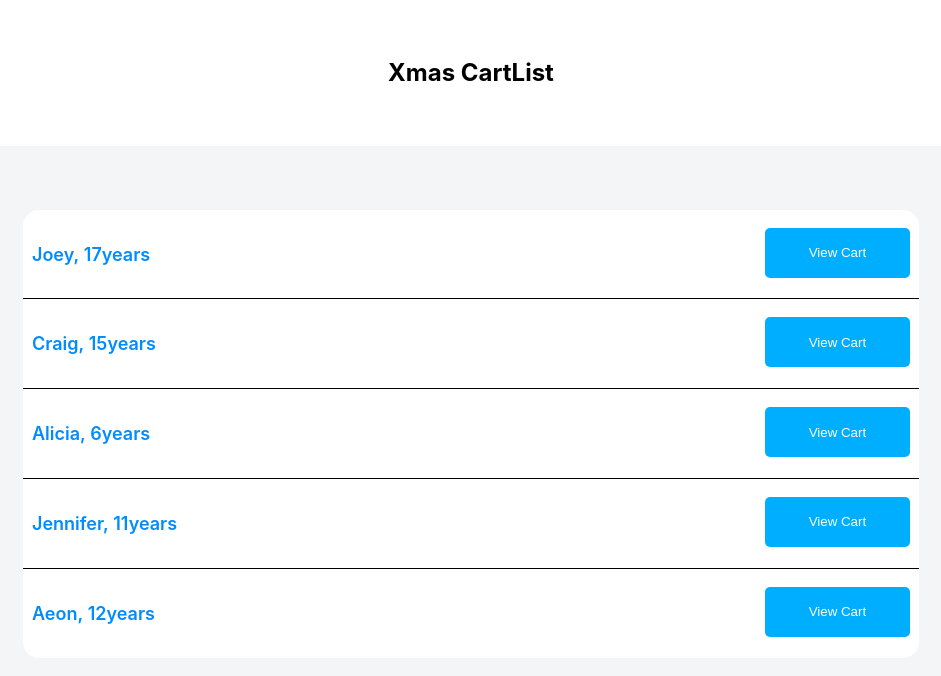
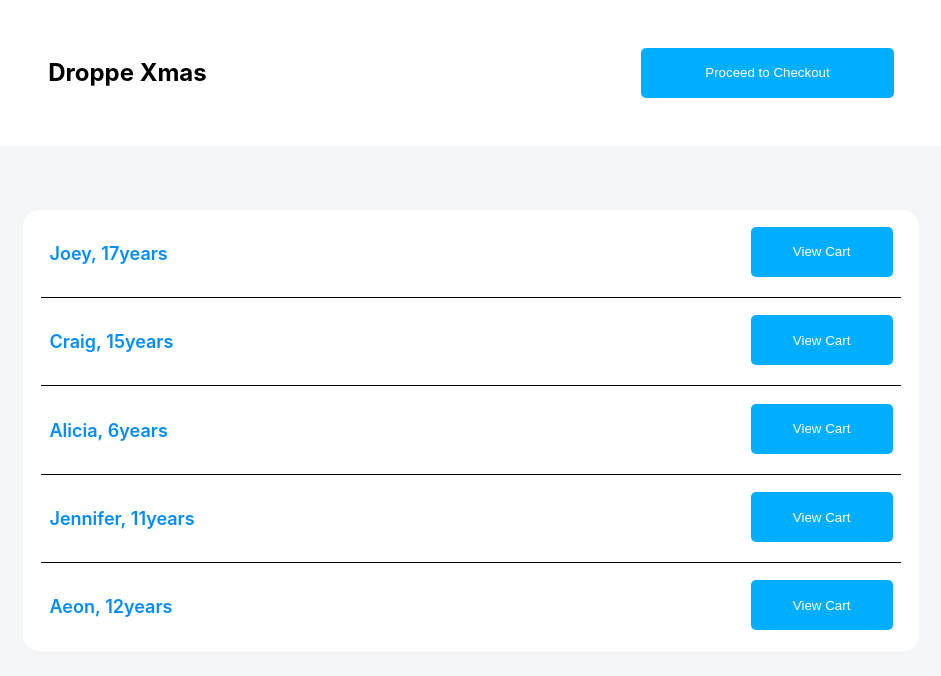
Before and after one commit to dominickudiabor/droppe-xmas, a React (Create React App) app: page / in a window 1280 px wide. Shown: the top 676 px of the page, without its empty margins (169-1110 px from the left). Built offline with nearby package versions, Linux system fonts and the light colour scheme.

Commit message:
implemented service for updating approval and discarded lists

```diff
--- a/src/App.tsx
+++ b/src/App.tsx
@@ -1,6 +1,7 @@
 import axios from 'axios'
 import { Cart } from 'pages/Cart'
 import { CartList } from 'pages/CartList'
+import Checkout from 'pages/Checkout'
 import React, { useEffect } from 'react'
 import { Route, Switch } from 'react-router-dom'
 import 'scss/main.scss'
@@ -12,6 +13,7 @@ export default function App() {
   return (
     <Switch>
       <Route exact path="/" component={CartList} />
+      <Route exact path="/checkout" component={Checkout} />
       <Route path="/cart/:id" component={Cart} />
     </Switch>
   )
--- a/src/components/wishItem.tsx
+++ b/src/components/wishItem.tsx
@@ -1,7 +1,7 @@
 import React from 'react'
 import { useDispatch } from 'react-redux'
 import { useParams } from 'react-router-dom'
-import { wishlistItemStatus } from 'redux/actions'
+import { updateWishlistItemApprovalStatus } from 'redux/actions'
 import { UpdatedListItems } from 'types'
 
 const WishItem: React.FC<UpdatedListItems> = (props) => {
@@ -9,11 +9,23 @@ const WishItem: React.FC<UpdatedListItems> = (props) => {
   const { id } = useParams<{ id: string }>()
 
   const handleApproval = () => {
-    dispatch(wishlistItemStatus({ item: props, status: 'Confirmed', name: id }))
+    dispatch(
+      updateWishlistItemApprovalStatus({
+        item: props,
+        status: 'Confirmed',
+        name: id,
+      })
+    )
   }
 
   const handleDiscard = () => {
-    dispatch(wishlistItemStatus({ item: props, status: 'Discarded', name: id }))
+    dispatch(
+      updateWishlistItemApprovalStatus({
+        item: props,
+        status: 'Discarded',
+        name: id,
+      })
+    )
   }
 
   return (
--- a/src/pages/CartList.tsx
+++ b/src/pages/CartList.tsx
@@ -3,14 +3,20 @@ import { nanoid } from 'nanoid'
 import React from 'react'
 import { useDispatch, useSelector } from 'react-redux'
 import { useHistory } from 'react-router-dom'
-import { fetchWishList } from 'redux/actions/cart'
+import {
+  fetchWishList,
+  updateApprovalAndDiscardedList,
+} from 'redux/actions/cart'
 import { AppState } from 'redux/models'
+import { ChildSpecificProperties } from 'redux/types/cart.types'
+import checkoutService from 'services/checkoutService'
 import { CartListProperties } from 'types'
 
 export const CartList = () => {
   const history = useHistory()
   const dispatch = useDispatch()
   const { wishLists } = useSelector((state: AppState) => state.cart)
+  const defaultChildlist = KIDS.cartList
 
   function renderCartList(cartList: CartListProperties[]) {
     return cartList.map((c) => (
@@ -23,24 +29,41 @@ export const CartList = () => {
     ))
   }
 
-  function loadWishList(name: string, id: number) {
+  const loadWishList = (name: string, id: number) => {
     history.push(`/cart/${name}`)
     if (!!wishLists[name]) return
     dispatch(fetchWishList(id, name))
   }
 
+  const handleCheckout = async (data: ChildSpecificProperties) => {
+    const {
+      updatedApprovedList,
+      updatedRejectedList,
+    } = await checkoutService.createAggregatedList(data)
+
+    dispatch(
+      updateApprovalAndDiscardedList({
+        updatedApprovedList,
+        updatedRejectedList,
+      })
+    )
+    history.push('/checkout')
+  }
+
   return (
     <div className="page">
       <div className="header">
-        <h2>Xmas CartList</h2>
-        <button disabled={CartList.length === Object.keys(wishLists).length}>
-          {' '}
+        <h2>Droppe Xmas</h2>
+        <button
+          // disabled={defaultChildlist.length !== Object.keys(wishLists).length}
+          onClick={() => handleCheckout(wishLists)}
+        >
           Proceed to Checkout
         </button>
       </div>
 
       <div className="card">
-        <div className="list">{renderCartList(KIDS.cartList)}</div>
+        <div className="list">{renderCartList(defaultChildlist)}</div>
       </div>
     </div>
   )
--- /dev/null
+++ b/src/pages/Checkout.tsx
@@ -0,0 +1,21 @@
+import React from 'react'
+import { useHistory } from 'react-router-dom'
+
+const Checkout = () => {
+  const history = useHistory()
+  const handleNavigation = () => history.goBack()
+  return (
+    <div className="page">
+      <div className="header">
+        <h2>Checkout</h2>
+        <button
+          // disabled={defaultChildlist.length !== Object.keys(wishLists).length}
+          onClick={handleNavigation}
+        >
+          Return
+        </button>
+      </div>
+    </div>
+  )
+}
+export default Checkout
--- a/src/redux/actions/cart.ts
+++ b/src/redux/actions/cart.ts
@@ -1,10 +1,15 @@
-import { DetailProductList, WishListStatusConfirmation } from 'types'
+import {
+  ApprovalAndDiscardedList,
+  DetailProductList,
+  WishListStatusConfirmation,
+} from 'types'
 import {
   CartActions,
   EXECUTE_WISHLIST_ITEM_STATUS,
   FETCH_WISHLIST,
   LOAD_UI_WITH_FETCHED_WISHLIST,
-  WISHLIST_ITEM_STATUS,
+  UPDATE_APPROVAL_AND_DISCARDED_LIST,
+  UPDATE_WISHLIST_ITEM_APPROVAL_STATUS,
 } from '../types/cart.types'
 
 export function fetchWishList(id: number, name: string): CartActions {
@@ -32,11 +37,20 @@ export function executeWishListItemStatus(
   }
 }
 
-export function wishlistItemStatus(
+export function updateWishlistItemApprovalStatus(
   itemStatus: WishListStatusConfirmation
 ): CartActions {
   return {
-    type: WISHLIST_ITEM_STATUS,
+    type: UPDATE_WISHLIST_ITEM_APPROVAL_STATUS,
     payload: itemStatus,
   }
 }
+
+export function updateApprovalAndDiscardedList(
+  updatedList: ApprovalAndDiscardedList
+): CartActions {
+  return {
+    type: UPDATE_APPROVAL_AND_DISCARDED_LIST,
+    payload: updatedList,
+  }
+}
--- a/src/redux/reducers/cart.ts
+++ b/src/redux/reducers/cart.ts
@@ -2,11 +2,11 @@ import {
   CartActions,
   CartState,
   LOAD_UI_WITH_FETCHED_WISHLIST,
-  WISHLIST_ITEM_STATUS,
+  UPDATE_APPROVAL_AND_DISCARDED_LIST,
+  UPDATE_WISHLIST_ITEM_APPROVAL_STATUS,
 } from 'redux/types/cart.types'
 
 const defaultState: CartState = {
-  products: [],
   wishLists: {},
   approved: [],
   discarded: [],
@@ -27,7 +27,7 @@ export function cart(
       },
     }
   }
-  case WISHLIST_ITEM_STATUS: {
+  case UPDATE_WISHLIST_ITEM_APPROVAL_STATUS: {
     const { item, status, name } = action.payload
     const childSpecificList = state.wishLists[name].properties
     const itemToUpdate = childSpecificList.findIndex((a) => a.id === item.id)
@@ -50,12 +50,15 @@ export function cart(
           discarded: [...updatedDiscardedItems],
         },
       },
-      // approved: [
-      //   ...state.wishLists[name].filter((a) => a.confirmed === 'Confirmed'),
-      // ],
-      // discarded: [
-      //   ...state.wishLists[name].filter((a) => a.confirmed === 'Discarded'),
-      // ],
+    }
+  }
+
+  case UPDATE_APPROVAL_AND_DISCARDED_LIST: {
+    const { updatedApprovedList, updatedRejectedList } = action.payload
+    return {
+      ...state,
+      approved: updatedApprovedList,
+      discarded: updatedRejectedList,
     }
   }
   default:
--- a/src/redux/store.ts
+++ b/src/redux/store.ts
@@ -10,7 +10,6 @@ const initState: AppState = {
     loading: false,
   },
   cart: {
-    products: [],
     wishLists: {},
     approved: [],
     discarded: [],
--- a/src/redux/types/cart.types.ts
+++ b/src/redux/types/cart.types.ts
@@ -1,28 +1,31 @@
 import {
+  ApprovalAndDiscardedList,
   DetailProductList,
-  UpdateCredentials,
   UpdatedListItems,
   WishListStatusConfirmation,
 } from 'types'
 
 export const FETCH_WISHLIST = 'FETCH_WISHLIST'
 export const LOAD_UI_WITH_FETCHED_WISHLIST = 'LOAD_UI_WITH_FETCHED_WISHLIST'
-export const WISHLIST_ITEM_STATUS = 'WISHLIST_ITEM_STATUS,'
+export const UPDATE_WISHLIST_ITEM_APPROVAL_STATUS =
+  'UPDATE_WISHLIST_ITEM_APPROVAL_STATUS,'
 export const UPDATE_CONFIRMED_WISHLIST = 'UPDATE_CONFIRMED_WISHLIST'
 export const UPDATE_DISCARDED_WISHLIST = 'UPDATE_DISCARDED_WISHLIST'
 export const EXECUTE_WISHLIST_ITEM_STATUS = ' EXECUTE_WISHLIST_ITEM_STATUS'
+export const UPDATE_APPROVAL_AND_DISCARDED_LIST =
+  'UPDATE_APPROVAL_AND_DISCARDED_LIST'
 
 export interface CartState {
-  products: []
-  wishLists: {
-    [name: string]: {
-      properties: UpdatedListItems[]
-      approved: UpdatedListItems[]
-      discarded: UpdatedListItems[]
-    }
-  }
+  wishLists: ChildSpecificProperties
   approved: UpdatedListItems[]
   discarded: UpdatedListItems[]
+}
+export interface ChildSpecificProperties {
+  [name: string]: {
+    properties: UpdatedListItems[]
+    approved: UpdatedListItems[]
+    discarded: UpdatedListItems[]
+  }
 }
 
 export type FetchWishList = {
@@ -41,24 +44,18 @@ export type ExecuteWishListItemStatus = {
 }
 
 export type WishlistItemStatus = {
-  type: typeof WISHLIST_ITEM_STATUS
+  type: typeof UPDATE_WISHLIST_ITEM_APPROVAL_STATUS
   payload: WishListStatusConfirmation
 }
 
-export type UpdateConfirmedWishList = {
-  type: typeof UPDATE_CONFIRMED_WISHLIST
-  payload: UpdateCredentials
-}
-
-export type UpdateDiscardedWishList = {
-  type: typeof UPDATE_DISCARDED_WISHLIST
-  payload: UpdateCredentials
+export type UpdateApprovalAndDiscardedList = {
+  type: typeof UPDATE_APPROVAL_AND_DISCARDED_LIST
+  payload: ApprovalAndDiscardedList
 }
 
 export type CartActions =
   | FetchWishList
   | LoadUiWithFetchedWishlist
   | WishlistItemStatus
-  | UpdateDiscardedWishList
-  | UpdateConfirmedWishList
   | ExecuteWishListItemStatus
+  | UpdateApprovalAndDiscardedList
--- a/src/scss/pages/cart-list.scss
+++ b/src/scss/pages/cart-list.scss
@@ -1,4 +1,5 @@
 .list {
+  margin: 0 2%;
   .list__item:not(:last-child) {
     border-bottom: 1px solid black;
   }
--- /dev/null
+++ b/src/services/checkoutService.ts
@@ -0,0 +1,43 @@
+import { ChildSpecificProperties } from 'redux/types/cart.types'
+import { UpdatedListItems } from 'types'
+
+export default {
+  createAggregatedList: async (wishlist: ChildSpecificProperties) => {
+    let approvedList: UpdatedListItems[] = []
+    let rejectedList: UpdatedListItems[] = []
+    for (const key in wishlist) {
+      approvedList = [...approvedList, ...wishlist[key].approved]
+      rejectedList = [...rejectedList, ...wishlist[key].discarded]
+    }
+
+    const mapApproved = new Map()
+    approvedList.forEach((item) => {
+      if (mapApproved.has(item.productId)) {
+        mapApproved.get(item.productId).quantity++
+      } else {
+        mapApproved.set(item.productId, {
+          ...item,
+        })
+      }
+    })
+    const updatedApprovedList: UpdatedListItems[] | [] = Array.from(
+      mapApproved.values()
+    )
+
+    const mapRejected = new Map()
+    rejectedList.forEach((item) => {
+      if (mapRejected.has(item.productId)) {
+        mapRejected.get(item.productId).quantity++
+      } else {
+        mapRejected.set(item.productId, {
+          ...item,
+        })
+      }
+    })
+    const updatedRejectedList: UpdatedListItems[] | [] = Array.from(
+      mapRejected.values()
+    )
+
+    return { updatedApprovedList, updatedRejectedList }
+  },
+}
--- a/src/types.ts
+++ b/src/types.ts
@@ -39,3 +39,8 @@ export interface UpdateCredentials {
   item: UpdatedListItems
   name: string
 }
+
+export interface ApprovalAndDiscardedList {
+  updatedApprovedList: UpdatedListItems[]
+  updatedRejectedList: UpdatedListItems[]
+}
```
